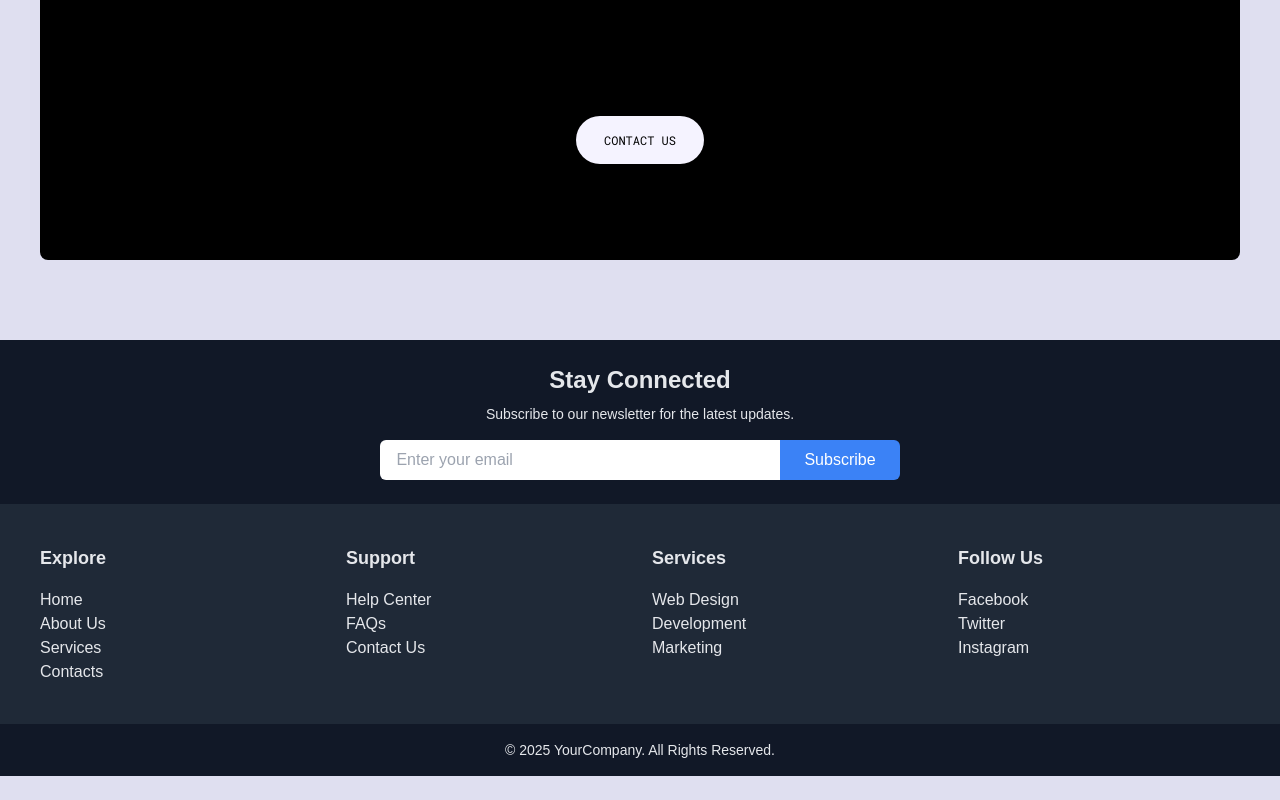
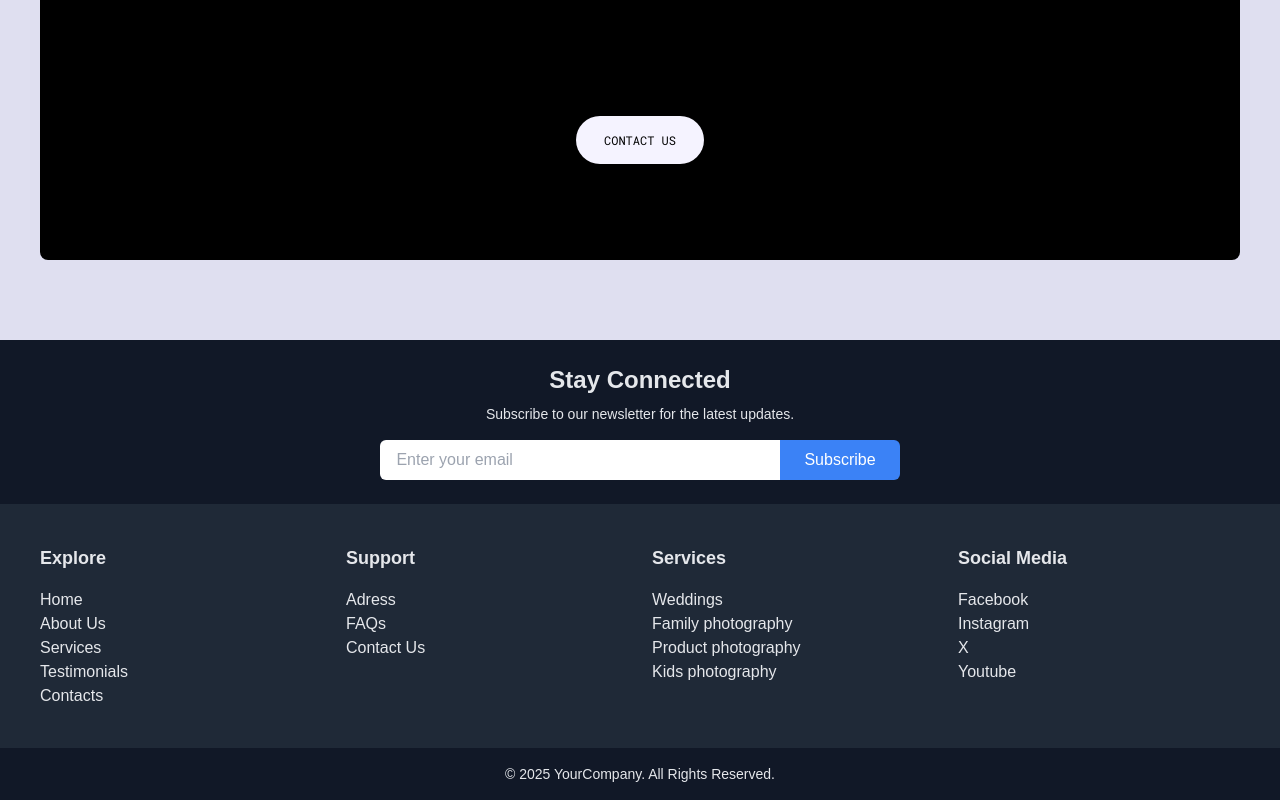
Before and after one commit to Krejzy23/photo, a React (Vite) app: page / in a window 1280 px wide. Shown: the part 6548-7348 px from the top of the page. Before the commit the page ends 7324 px from the top, so only its background shows below. Built offline with nearby package versions, Linux system fonts and the light colour scheme; a web font is replaced by a local one.

Commit message:
data refact

```diff
--- a/src/components/Footer.jsx
+++ b/src/components/Footer.jsx
@@ -1,40 +1,7 @@
+import React from "react";
+import { footerColumns } from "../constants";
+
 const Footer = () => {
-  const footerColumns = [
-    {
-      title: "Explore",
-      links: [
-        { label: "Home", href: "#" },
-        { label: "About Us", href: "#" },
-        { label: "Services", href: "#" },
-        { label: "Contacts", href: "#" },
-      ],
-    },
-    {
-      title: "Support",
-      links: [
-        { label: "Help Center", href: "#" },
-        { label: "FAQs", href: "#" },
-        { label: "Contact Us", href: "#" },
-      ],
-    },
-    {
-      title: "Services",
-      links: [
-        { label: "Web Design", href: "#" },
-        { label: "Development", href: "#" },
-        { label: "Marketing", href: "#" },
-      ],
-    },
-    {
-      title: "Follow Us",
-      links: [
-        { label: "Facebook", href: "#" },
-        { label: "Twitter", href: "#" },
-        { label: "Instagram", href: "#" },
-      ],
-    },
-  ];
-
   return (
     <footer className="bg-gray-800 text-gray-200">
       {/* Footer Top */}
@@ -60,7 +27,7 @@ const Footer = () => {
       {/* Footer Middle */}
       <div className="footer-middle py-10 px-10">
         <div className="container mx-auto grid grid-cols-1 sm:grid-cols-2 md:grid-cols-4 gap-6">
-          {footerColumns.map((column, index) => (
+          {footerColumns.map(( column, index, icons ) => (
             <div key={index}>
               <h3 className="mb-4 text-lg font-semibold">{column.title}</h3>
               <ul>
--- /dev/null
+++ b/src/constants/index.js
@@ -0,0 +1,39 @@
+export const footerColumns = [
+    {
+      title: "Explore",
+      links: [
+        { label: "Home", href: "#" },
+        { label: "About Us", href: "#" },
+        { label: "Services", href: "#" },
+        { label: "Testimonials", href: "#" },
+        { label: "Contacts", href: "#" },
+      ],
+    },
+    {
+      title: "Support",
+      links: [
+        { label: "Adress", href: "#" },
+        { label: "FAQs", href: "#" },
+        { label: "Contact Us", href: "#" },
+      ],
+    },
+    {
+      title: "Services",
+      links: [
+        { label: "Weddings", href: "#" },
+        { label: "Family photography", href: "#" },
+        { label: "Product photography", href: "#" },
+        { label: "Kids photography", href: "#" },
+      ],
+    },
+    {
+      title: "Social Media",
+      links: [
+        { label: "Facebook", href: "#"},
+        { label: "Instagram", href: "#"},
+        { label: "X", href: "#" },
+        { label: "Youtube", href: "#" },
+
+      ],
+    },
+  ];
```
Also changed, not shown: 2 other files (tests, documents, lock files or other folders).
